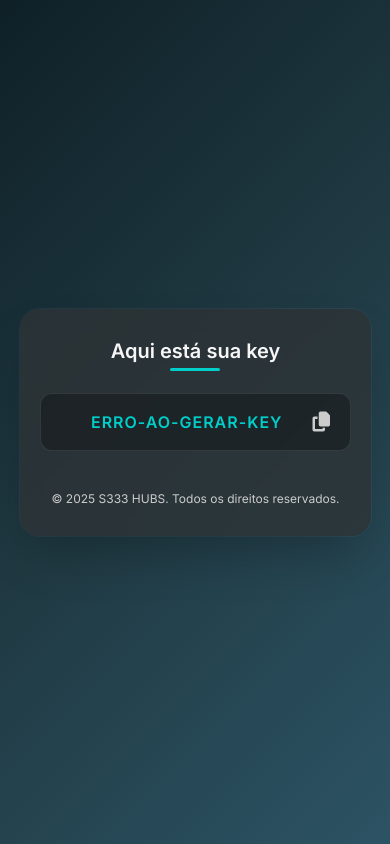
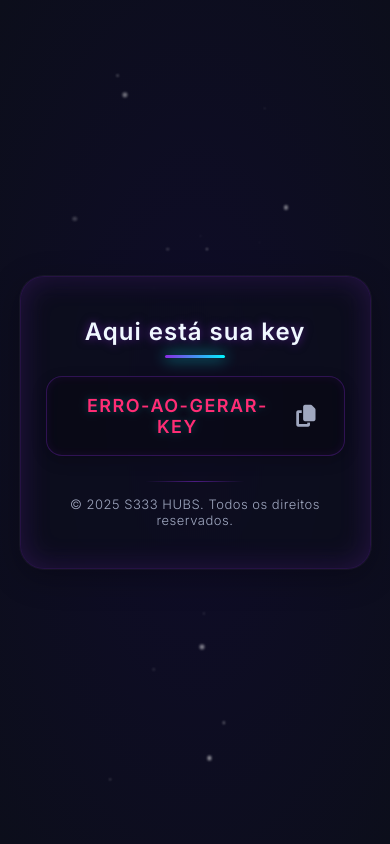
Before and after one commit to lolopz33/key-system, a plain HTML site: page index.html in a window 390 px wide. Drawn offline with Linux system fonts and the light colour scheme; no server answers.

Commit message:
Update index.html

```diff
--- a/index.html
+++ b/index.html
@@ -4,17 +4,18 @@
   <meta charset="UTF-8" />
   <meta name="viewport" content="width=device-width, initial-scale=1.0"/>
   <title>S333 HUBS | Acesso Premium</title>
-  <link href="https://fonts.googleapis.com/css2?family=Inter:wght@400;600;800&display=swap" rel="stylesheet">
+  <link href="https://fonts.googleapis.com/css2?family=Inter:wght@300;400;600;800&display=swap" rel="stylesheet">
   <link rel="stylesheet" href="https://cdnjs.cloudflare.com/ajax/libs/font-awesome/6.5.0/css/all.min.css">
   <style>
     :root {
-      --primary: #6C5CE7;
-      --primary-dark: #5649C0;
-      --secondary: #00CEC9;
-      --dark: #2D3436;
-      --light: #F6F6F6;
-      --gray: #CCCCCC;
-      --success: #00B894;
+      --primary: #8A2BE2;
+      --primary-light: #9B4AFF;
+      --secondary: #00F5FF;
+      --accent: #FF2D75;
+      --dark: #0C0E1B;
+      --light: #F0F8FF;
+      --gray: #A0A8C0;
+      --success: #00F5A7;
     }
 
     * {
@@ -25,7 +26,7 @@
 
     body {
       font-family: 'Inter', sans-serif;
-      background: linear-gradient(135deg, #0F2027, #203A43, #2C5364);
+      background: radial-gradient(ellipse at center, #0F0C29 0%, #0C0E1B 100%);
       color: var(--light);
       min-height: 100vh;
       display: flex;
@@ -35,45 +36,67 @@
       overflow: hidden;
     }
 
-    /* Loader */
+    /* Efeito de partículas cósmicas */
+    .particles {
+      position: absolute;
+      top: 0;
+      left: 0;
+      width: 100%;
+      height: 100%;
+      z-index: 0;
+      overflow: hidden;
+    }
+
+    .particle {
+      position: absolute;
+      background: rgba(255, 255, 255, 0.8);
+      border-radius: 50%;
+      pointer-events: none;
+      filter: blur(1px);
+    }
+
+    /* Loader holográfico */
     .circle-container {
       position: absolute;
-      width: 80px;
-      height: 80px;
+      width: 120px;
+      height: 120px;
       display: flex;
       justify-content: center;
       align-items: center;
+      z-index: 10;
     }
 
     .circle {
       position: absolute;
-      border: 4px solid transparent;
+      border: 2px solid transparent;
       border-radius: 50%;
-      animation: rotate 1.5s linear infinite;
+      animation: rotate 3s linear infinite;
+      box-shadow: 0 0 15px currentColor;
     }
 
     .circle:nth-child(1) {
-      width: 60px;
-      height: 60px;
-      border-top-color: var(--primary);
-      border-bottom-color: var(--primary);
+      width: 100%;
+      height: 100%;
+      border-top-color: var(--primary-light);
+      border-bottom-color: var(--primary-light);
+      animation-delay: 0.1s;
     }
 
     .circle:nth-child(2) {
-      width: 40px;
-      height: 40px;
+      width: 80%;
+      height: 80%;
       border-left-color: var(--secondary);
       border-right-color: var(--secondary);
-      animation-duration: 1.2s;
+      animation-duration: 4s;
       animation-direction: reverse;
     }
 
     .circle:nth-child(3) {
-      width: 20px;
-      height: 20px;
-      border-top-color: var(--light);
-      border-bottom-color: var(--light);
-      animation-duration: 0.8s;
+      width: 60%;
+      height: 60%;
+      border-top-color: var(--accent);
+      border-bottom-color: var(--accent);
+      animation-duration: 5s;
     }
 
     @keyframes rotate {
@@ -81,141 +104,232 @@
       100% { transform: rotate(360deg); }
     }
 
-    /* Container principal */
+    /* Container principal - Efeito Holográfico */
     .container-main-key {
-      background: rgba(45, 52, 54, 0.8);
-      backdrop-filter: blur(10px);
-      border-radius: 20px;
-      box-shadow: 0 25px 50px -12px rgba(0, 0, 0, 0.25),
-                  0 0 0 1px rgba(255, 255, 255, 0.05);
+      background: rgba(12, 14, 27, 0.6);
+      backdrop-filter: blur(12px);
+      -webkit-backdrop-filter: blur(12px);
+      border-radius: 24px;
+      border: 1px solid rgba(138, 43, 226, 0.2);
+      box-shadow: 0 8px 32px rgba(0, 0, 0, 0.3),
+                  0 0 0 1px rgba(255, 255, 255, 0.05),
+                  inset 0 0 30px rgba(138, 43, 226, 0.2);
       width: 90%;
       max-width: 500px;
-      padding: 40px 30px;
+      padding: 50px 40px;
       text-align: center;
+      z-index: 5;
       display: none;
-      transform: scale(0.95);
+      transform: translateY(20px);
       opacity: 0;
-      animation: fadeIn 0.5s ease-out forwards;
+      animation: appear 0.8s cubic-bezier(0.22, 1, 0.36, 1) forwards;
+      position: relative;
+      overflow: hidden;
     }
 
-    @keyframes fadeIn {
+    .container-main-key::before {
+      content: '';
+      position: absolute;
+      top: -50%;
+      left: -50%;
+      width: 200%;
+      height: 200%;
+      background: linear-gradient(
+        to bottom right,
+        transparent 45%,
+        rgba(138, 43, 226, 0.1) 50%,
+        transparent 55%
+      );
+      animation: shine 6s infinite;
+      z-index: -1;
+    }
+
+    @keyframes appear {
       to {
-        transform: scale(1);
+        transform: translateY(0);
         opacity: 1;
       }
     }
 
+    @keyframes shine {
+      0% { transform: translate(-30%, -30%) rotate(0deg); }
+      100% { transform: translate(30%, 30%) rotate(360deg); }
+    }
+
+    /* Título com efeito neon */
     h1 {
-      font-size: 24px;
+      font-size: 28px;
       font-weight: 600;
-      margin-bottom: 30px;
+      margin-bottom: 40px;
       color: var(--light);
       position: relative;
       display: inline-block;
+      text-shadow: 0 0 10px rgba(138, 43, 226, 0.5);
+      letter-spacing: 1px;
     }
 
     h1::after {
       content: '';
       position: absolute;
-      bottom: -8px;
+      bottom: -12px;
       left: 50%;
       transform: translateX(-50%);
-      width: 50px;
+      width: 60px;
       height: 3px;
-      background: var(--secondary);
+      background: linear-gradient(90deg, var(--primary), var(--secondary));
       border-radius: 3px;
+      box-shadow: 0 0 15px var(--secondary);
     }
 
-    /* Container da Key */
+    /* Container da Key - Efeito Futurista */
     .key-container {
-      background: rgba(0, 0, 0, 0.3);
-      border: 1px solid rgba(255, 255, 255, 0.1);
-      border-radius: 12px;
-      padding: 18px 20px;
+      background: rgba(0, 0, 0, 0.25);
+      border: 1px solid rgba(138, 43, 226, 0.3);
+      border-radius: 16px;
+      padding: 22px 25px;
       display: flex;
       align-items: center;
       justify-content: space-between;
-      margin-bottom: 40px;
-      transition: all 0.3s ease;
+      margin-bottom: 50px;
+      transition: all 0.4s ease;
+      position: relative;
+      overflow: hidden;
+      box-shadow: 0 5px 15px rgba(0, 0, 0, 0.2),
+                  inset 0 0 10px rgba(138, 43, 226, 0.1);
     }
 
     .key-container:hover {
-      border-color: rgba(0, 206, 201, 0.3);
-      box-shadow: 0 0 0 3px rgba(0, 206, 201, 0.1);
+      transform: translateY(-3px);
+      box-shadow: 0 8px 25px rgba(0, 0, 0, 0.3),
+                  inset 0 0 15px rgba(138, 43, 226, 0.2),
+                  0 0 30px rgba(0, 245, 255, 0.15);
+      border-color: rgba(138, 43, 226, 0.5);
+    }
+
+    .key-container::before {
+      content: '';
+      position: absolute;
+      top: 0;
+      left: -100%;
+      width: 100%;
+      height: 100%;
+      background: linear-gradient(
+        90deg,
+        transparent,
+        rgba(138, 43, 226, 0.1),
+        transparent
+      );
+      transition: 0.5s;
+    }
+
+    .key-container:hover::before {
+      left: 100%;
     }
 
     #your-key {
       font-family: 'Inter', monospace;
-      font-size: 18px;
-      letter-spacing: 1px;
+      font-size: 20px;
+      letter-spacing: 1.5px;
       font-weight: 600;
       color: var(--secondary);
       flex-grow: 1;
       text-align: center;
+      text-shadow: 0 0 10px rgba(0, 245, 255, 0.3);
     }
 
-    /* Ícone de copiar */
+    /* Botão de cópia - Efeito Glow */
     #icon-copy {
       color: var(--gray);
-      font-size: 20px;
+      font-size: 22px;
       cursor: pointer;
-      transition: all 0.2s ease;
+      transition: all 0.3s ease;
+      padding: 8px;
+      border-radius: 50%;
     }
 
     #icon-copy:hover {
-      color: var(--secondary);
+      color: var(--light);
+      background: rgba(138, 43, 226, 0.2);
       transform: scale(1.1);
+      text-shadow: 0 0 15px var(--primary-light);
     }
 
-    /* Alerta de cópia */
+    /* Alerta de cópia - Efeito Pop */
     #alert-copy {
       position: fixed;
-      top: 20px;
+      top: 30px;
       right: -100%;
-      background: var(--success);
-      color: white;
-      padding: 12px 20px;
-      border-radius: 8px;
-      box-shadow: 0 4px 6px rgba(0, 0, 0, 0.1);
-      transition: right 0.3s ease;
+      background: rgba(0, 245, 167, 0.9);
+      color: var(--dark);
+      padding: 14px 24px;
+      border-radius: 10px;
+      box-shadow: 0 5px 25px rgba(0, 245, 167, 0.4);
+      transition: all 0.4s cubic-bezier(0.68, -0.55, 0.265, 1.55);
       z-index: 100;
+      font-weight: 600;
+      display: flex;
+      align-items: center;
+      gap: 10px;
     }
 
     #alert-copy.show {
-      right: 20px;
+      right: 30px;
     }
 
-    /* Rodapé */
+    /* Rodapé estilizado */
     footer {
-      font-size: 12px;
+      font-size: 13px;
       color: var(--gray);
-      margin-top: 30px;
+      margin-top: 40px;
+      letter-spacing: 0.5px;
+      font-weight: 300;
+      position: relative;
+    }
+
+    footer::before {
+      content: '';
+      position: absolute;
+      top: -15px;
+      left: 50%;
+      transform: translateX(-50%);
+      width: 100px;
+      height: 1px;
+      background: linear-gradient(90deg, transparent, rgba(138, 43, 226, 0.5), transparent);
     }
 
     /* Responsividade */
-    @media (max-width: 480px) {
+    @media (max-width: 600px) {
       .container-main-key {
-        padding: 30px 20px;
+        padding: 40px 25px;
       }
 
       h1 {
-        font-size: 20px;
+        font-size: 24px;
+        margin-bottom: 30px;
       }
 
       #your-key {
-        font-size: 16px;
+        font-size: 18px;
+      }
+
+      .key-container {
+        padding: 18px 20px;
+        margin-bottom: 40px;
       }
     }
   </style>
 </head>
 <body>
 
-  <!-- Loader -->
+  <!-- Loader Holográfico -->
   <div class="circle-container">
     <div class="circle"></div>
     <div class="circle"></div>
     <div class="circle"></div>
   </div>
+
+  <!-- Efeito de Partículas Cósmicas -->
+  <div class="particles" id="particles"></div>
 
   <!-- Container Principal -->
   <div class="container-main-key">
@@ -233,7 +347,7 @@
 
   <!-- Alerta de cópia -->
   <div id="alert-copy">
-    <i class="fas fa-check-circle"></i> Key copiada!
+    <i class="fas fa-check-circle"></i> Key copiada com sucesso!
   </div>
 
   <script>
@@ -243,6 +357,45 @@
     const yourKey = document.getElementById("your-key")
     const iconCopy = document.getElementById("icon-copy")
     const alertCopy = document.getElementById("alert-copy")
+
+    // Criar partículas cósmicas
+    function createParticles() {
+      const particlesContainer = document.getElementById('particles')
+      const particleCount = window.innerWidth < 600 ? 30 : 50
+
+      for (let i = 0; i < particleCount; i++) {
+        const particle = document.createElement('div')
+        particle.classList.add('particle')
+
+        // Tamanho e posição aleatórios
+        const size = Math.random() * 4 + 1
+        particle.style.width = `${size}px`
+        particle.style.height = `${size}px`
+        particle.style.left = `${Math.random() * 100}vw`
+        particle.style.top = `${Math.random() * 100}vh`
+
+        // Opacidade e animação
+        particle.style.opacity = Math.random() * 0.6 + 0.1
+        const duration = Math.random() * 30 + 20
+        const delay = Math.random() * -20
+        particle.style.animation = `float ${duration}s ${delay}s linear infinite`
+
+        particlesContainer.appendChild(particle)
+      }
+
+      // Adicionar animação de flutuação
+      const style = document.createElement('style')
+      style.innerHTML = `
+        @keyframes float {
+          0% { transform: translate(0, 0); }
+          25% { transform: translate(50px, -50px); }
+          50% { transform: translate(100px, 0); }
+          75% { transform: translate(50px, 50px); }
+          100% { transform: translate(0, 0); }
+        }
+      `
+      document.head.appendChild(style)
+    }
 
     // Copiar texto
     function copiarTexto(texto) {
@@ -258,7 +411,7 @@
       })
     }
 
-    // Buscar a key (mantendo sua URL original)
+    // Buscar a key
     fetch("https://script.google.com/macros/s/AKfycbyzXqI7BHsBgfH5KjlCSxlPoWBKoU7sKoVHL5HjkyqHMHH2prRmUunDRFlv4Wp955ww3g/exec")
     .then(response => response.text())
     .then(data => {
@@ -271,13 +424,19 @@
       containerCircle.style.display = "none"
       containerMain.style.display = "block"
       yourKey.textContent = "ERRO-AO-GERAR-KEY"
+      yourKey.style.color = "var(--accent)"
     })
 
     // Evento de cópia
     iconCopy.addEventListener("click", () => {
-      iconCopy.style.color = "#F6F6F6"
-      setTimeout(() => { iconCopy.style.color = "#CCCCCC" }, 200)
+      iconCopy.style.transform = "scale(0.9)"
+      setTimeout(() => { iconCopy.style.transform = "scale(1)" }, 200)
       copiarTexto(yourKey.textContent)
+    })
+
+    // Inicialização
+    document.addEventListener('DOMContentLoaded', () => {
+      createParticles()
     })
   </script>
 </body>
```
